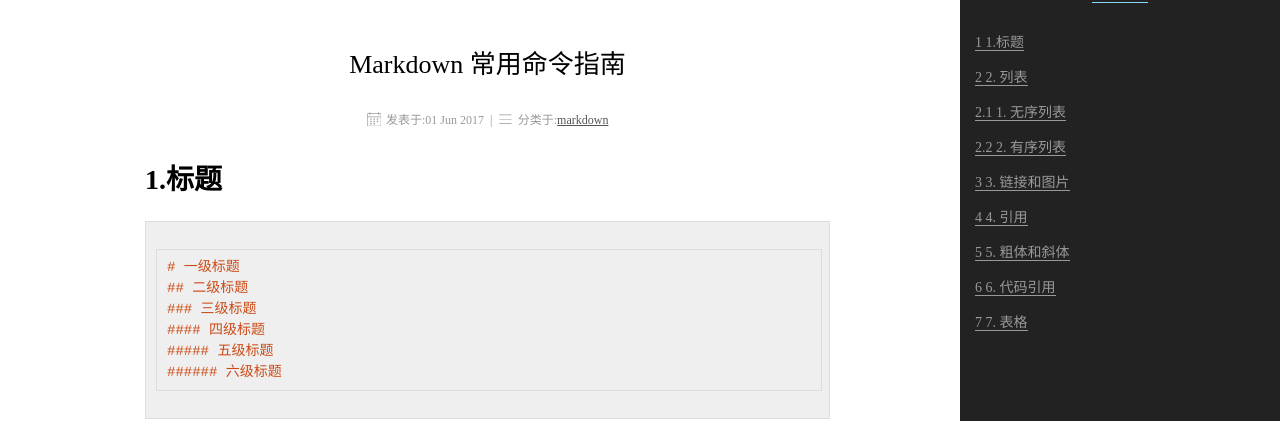
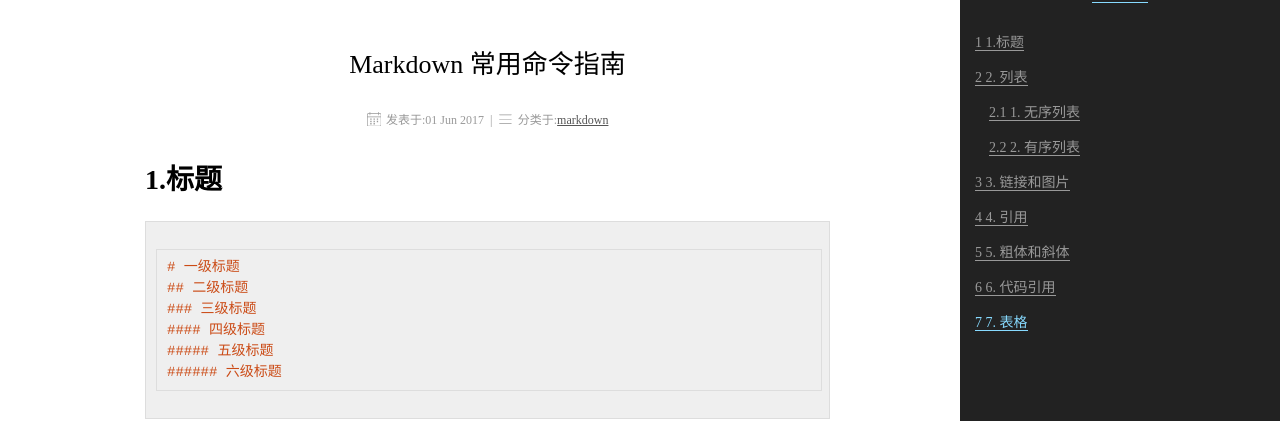
Before and after one commit to tayy10/yuri_gmf, a Jekyll site: the page built from _posts/2017-06-01-diary.md, in a window 1280 px wide. Shown: the part 140-561 px from the top of the page. Built offline with Jekyll 4.4.1, drawn with Linux system fonts in a browser that asks for light colours; nearby versions of some CDN libraries; comment, search, counter and statistics services are not loaded.

Commit message:
add scrollspy

```diff
--- a/_layouts/default.html
+++ b/_layouts/default.html
@@ -33,13 +33,14 @@
         <!-- 引入header部分 -->
         {% include header.html %}
             <!-- 内容部分 -->
-        <div class="content-main">
+        <div class="content-main" data-spy="scroll" data-target="#toc-container">
             <div class="content-1020 content-auto">
                 {{ content | toc_generate }}
             </div>
         </div>
     </div>
     <script src="https://cdn.bootcss.com/jquery/3.2.1/jquery.min.js"></script>
+    <script src="/res/j/bootstrap.min.js"></script>
     <script>
         (function() {
             var _bodyEle = $('body'),
@@ -109,7 +110,9 @@
 
             _wrapperEle.on('click', '.icon-top', function() {
                 $('.content-main').animate({scrollTop: 0}, 500);
-            })
+            });
+
+
             // $('.icon-top').click(function() {
             //     // console.log(111);
 
--- a/_plugins/tocGenerator.rb
+++ b/_plugins/tocGenerator.rb
@@ -5,7 +5,7 @@
   module TOCGenerator
 
     TOGGLE_HTML = '<div id="toctitle"><h2>%1</h2>%2</div>'
-    TOC_CONTAINER_HTML = '<div id="toc-container"><table class="toc" id="toc"><tbody><tr><td>%1<ul>%2</ul></td></tr></tbody></table></div>'
+    TOC_CONTAINER_HTML = '<div id="toc-container"><table class="toc" id="toc"><tbody><tr><td>%1<ul class="nav">%2</ul></td></tr></tbody></table></div>'
     HIDE_HTML = '<span class="toctoggle">[<a id="toctogglelink" class="internal" href="#">%1</a>]</span>'
 
     def toc_generate(html)
--- a/res/c/index.scss
+++ b/res/c/index.scss
@@ -659,12 +659,30 @@
             border-bottom: 1px solid currentColor;
         }
     }
-    a:link, a:visited {
-        color: #999;
-        border-bottom: 1px solid currentColor;
+    li {
+        a:link, a:visited {
+            color: #999;
+            border-bottom: 1px solid currentColor;
+        }
     }
     a:hover, a:active {
         color: #f5f5f5;
+    }
+    li.active > a:link,
+    li.active > a:visited {
+        color: #87daff;
+    }
+    .toc_level-2 {
+        text-indent: 1em;
+    }
+    .toc_level-3 {
+        text-indent: 2em;
+    }
+    .toc_level-4 {
+        text-indent: 3em;
+    }
+    .toc_level-5 {
+        text-indent: 4em;
     }
 }
 
```
Also changed, not shown: res/j/bootstrap.min.js (added).
